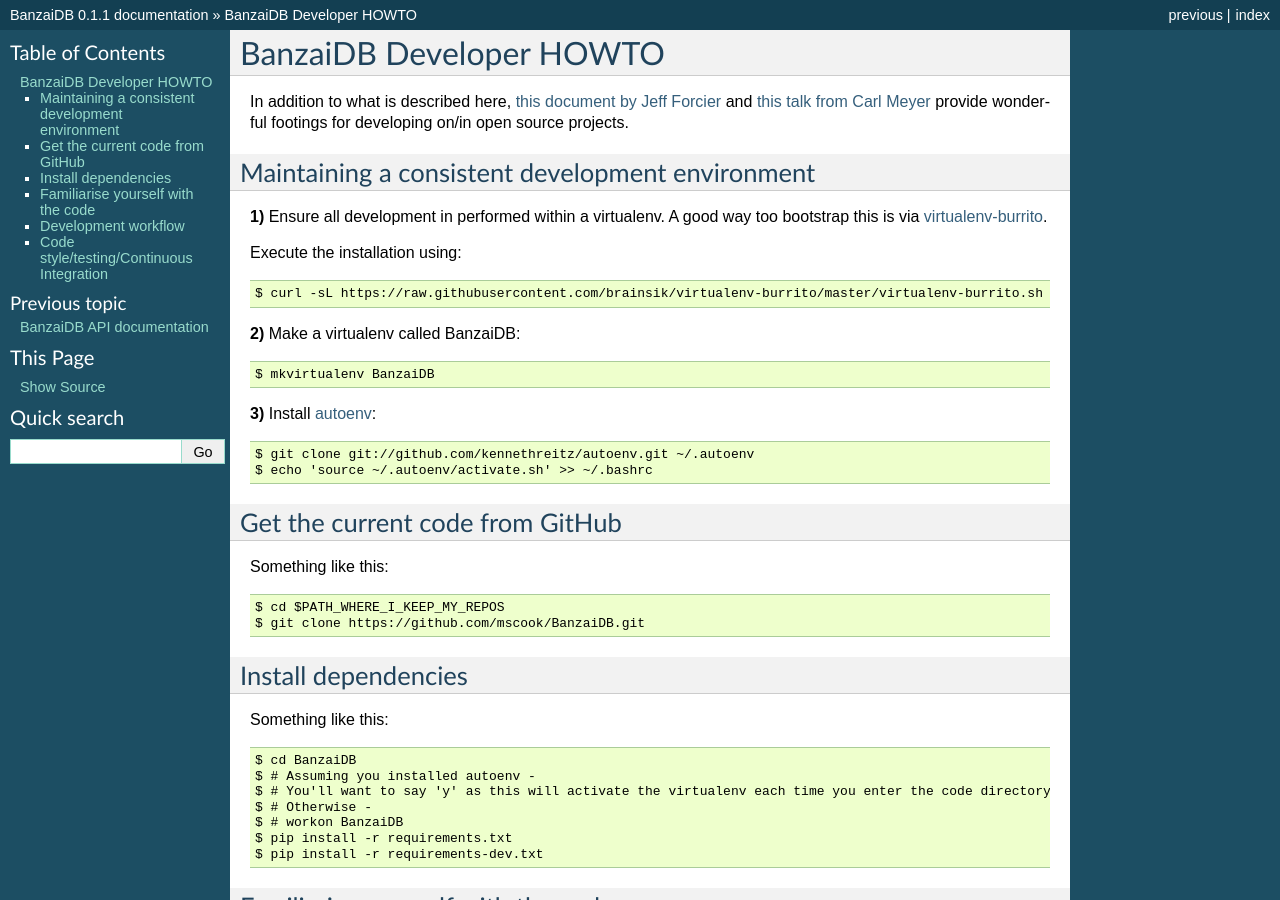
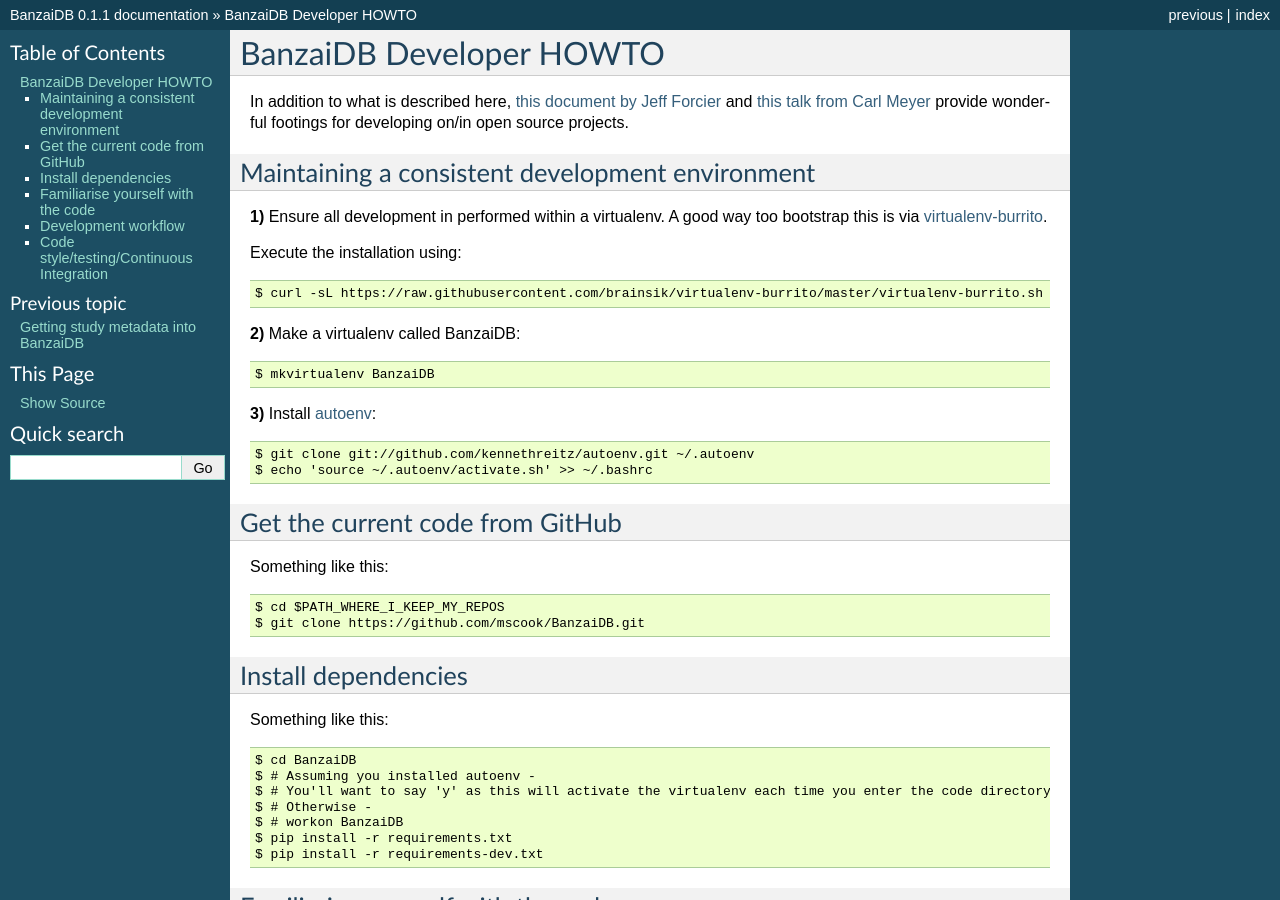
Before and after one commit to mscook/BanzaiDB, a Sphinx documentation site: the page built from docs/developer.rst, in a window 1280 px wide and 900 px high. Built offline with Sphinx 7.4.7, drawn with Linux system fonts in a browser that asks for light colours; pages that are not in the unit, such as notebooks, are missing from menus.

```diff
--- a/docs/API.rst
+++ /dev/null
@@ -1,2 +0,0 @@
-BanzaiDB API documentation
-==========================
--- a/docs/index.rst
+++ b/docs/index.rst
@@ -26,6 +26,7 @@ Learn how to initalise a database, populate the database and query it!
    init.rst
    getting-metadata-into-banzaiDB.rst
 
+
 API documentation
 ~~~~~~~~~~~~~~~~~
 
@@ -34,7 +35,8 @@ Explore the available methods within BanzaiDB.
 .. toctree::
    :maxdepth: 1
 
-   API.rst
+   modules.rst
+
 
 Developer documentation
 ~~~~~~~~~~~~~~~~~~~~~~~
```
